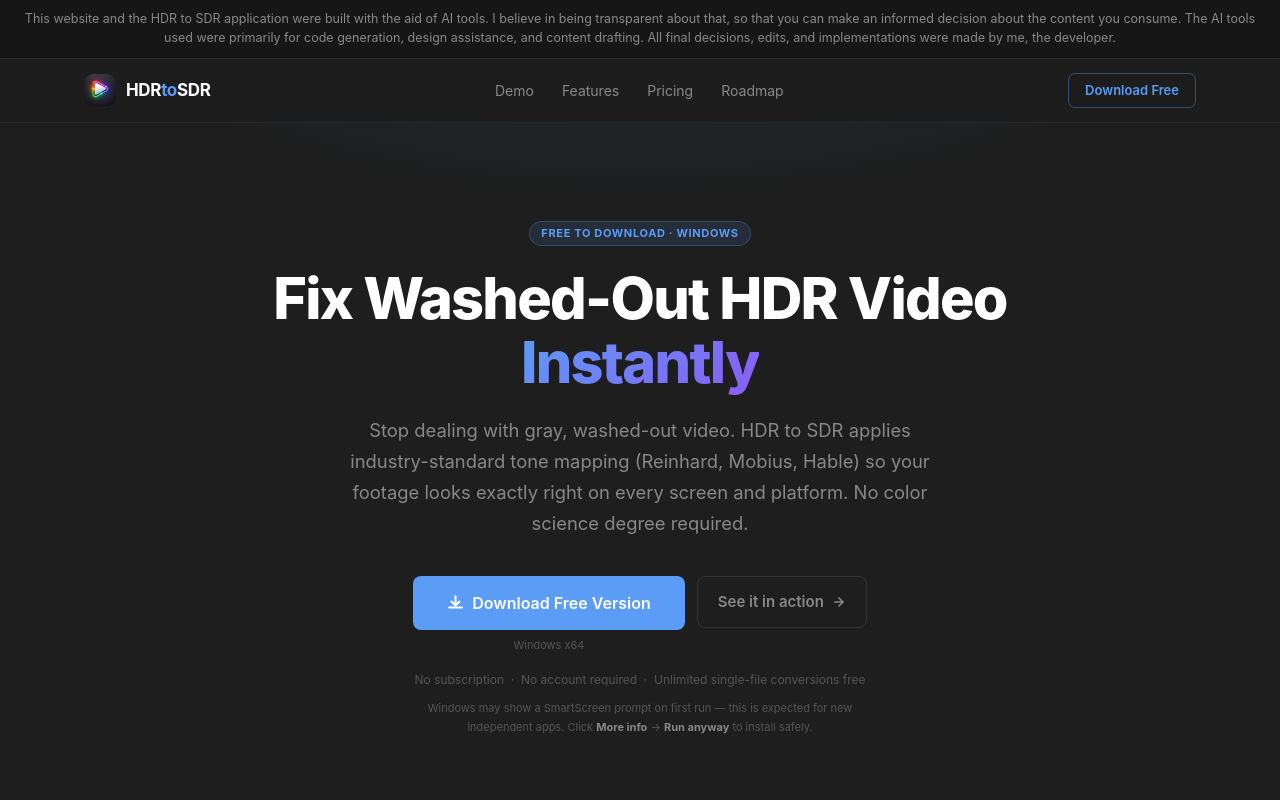
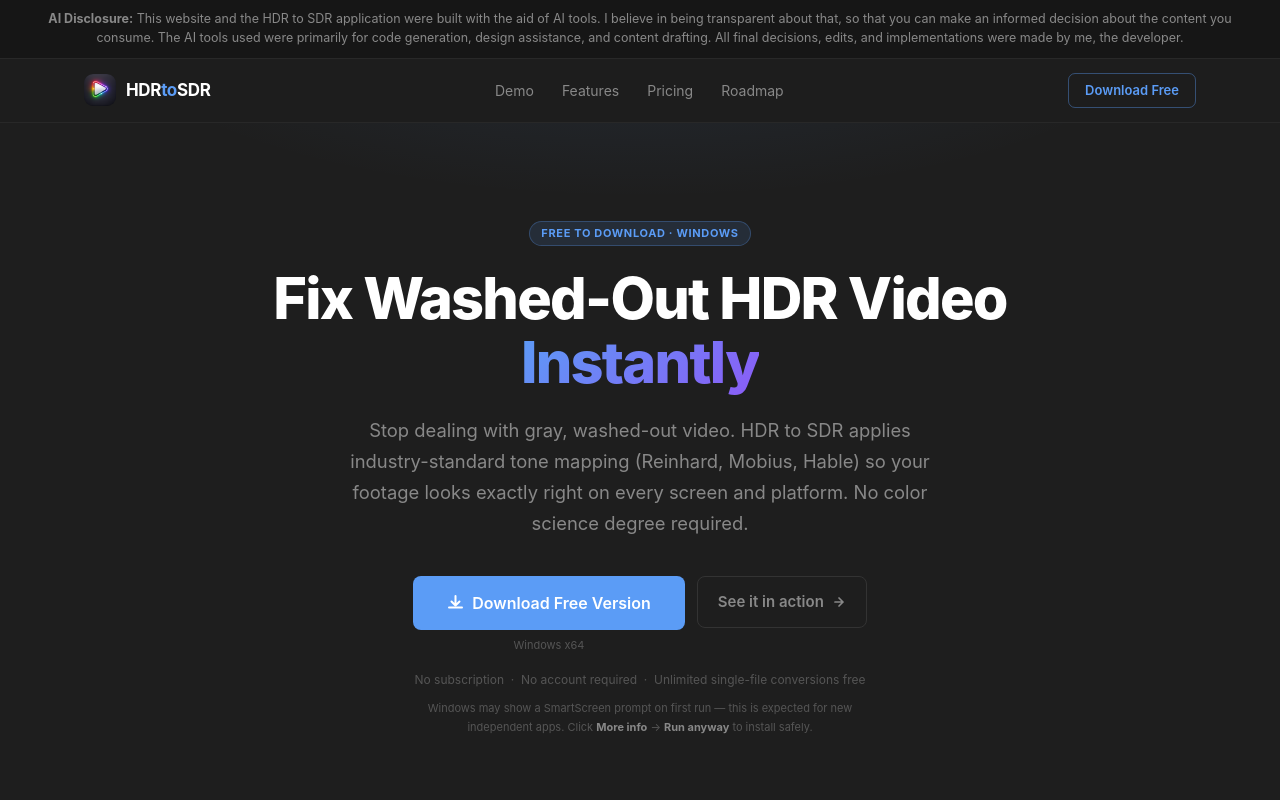
Before and after one commit to TORlN/HDR-to-SDR, a plain HTML site: page HDR to SDR Website/index.html in a window 1280 px wide. Shown: the top 800 px of the page. Drawn offline with nearby package versions, Linux system fonts and the light colour scheme.

Commit message:
add bold ai disclosure text

```diff
--- a/HDR to SDR Website/index.html
+++ b/HDR to SDR Website/index.html
@@ -410,7 +410,8 @@
   <!-- ═══════════════════════════ AI DISCLOSURE ══════════════════════════════════ -->
   <div style="background:#161616;border-bottom:1px solid #282828;padding:10px 24px;text-align:center;">
     <p style="margin:0;font-size:12.5px;color:var(--muted);line-height:1.5;">
-      This website and the HDR to SDR application were built with the aid of AI tools. I believe in being
+      <strong>AI Disclosure:</strong> This website and the HDR to SDR application were built with the aid of AI tools. I
+      believe in being
       transparent about that, so that you can make an informed decision about the content you consume. The AI tools used
       were primarily for code generation, design assistance, and content drafting. All final decisions, edits, and
       implementations were made by me, the developer.
```
